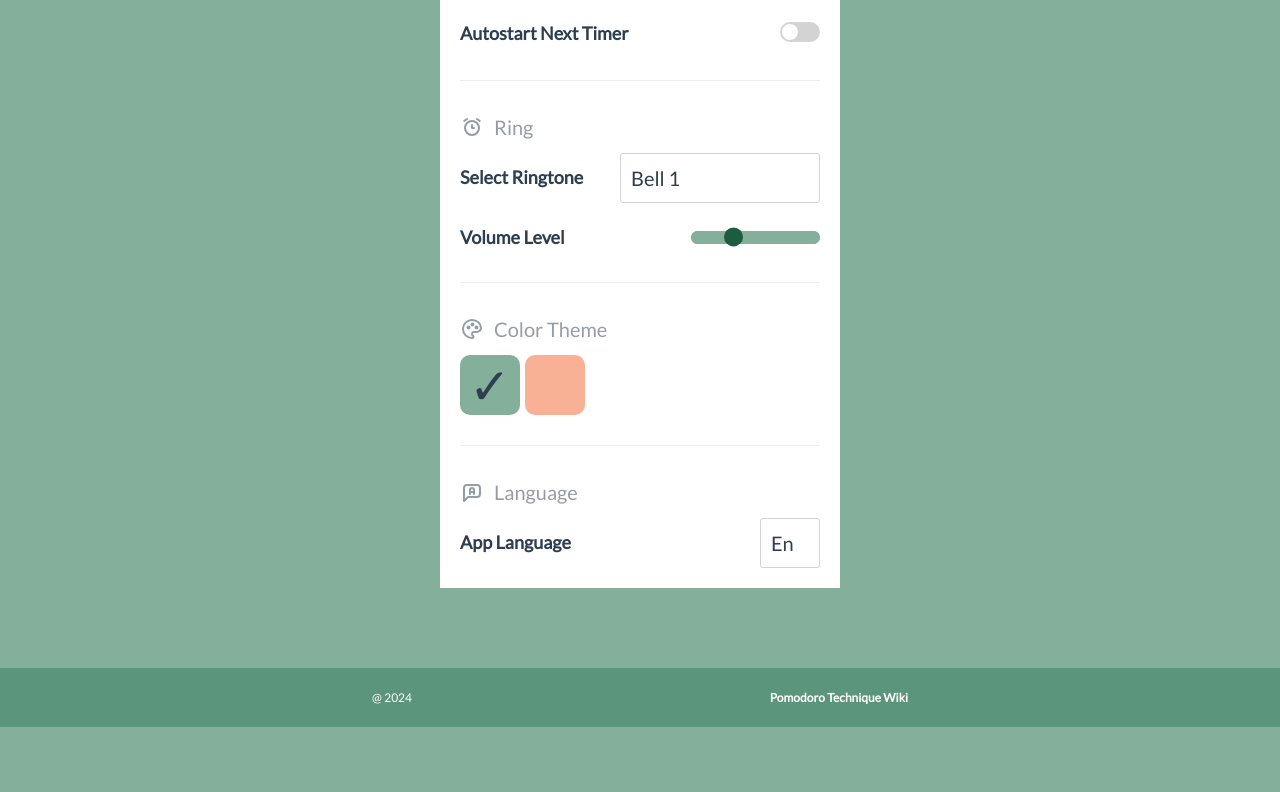
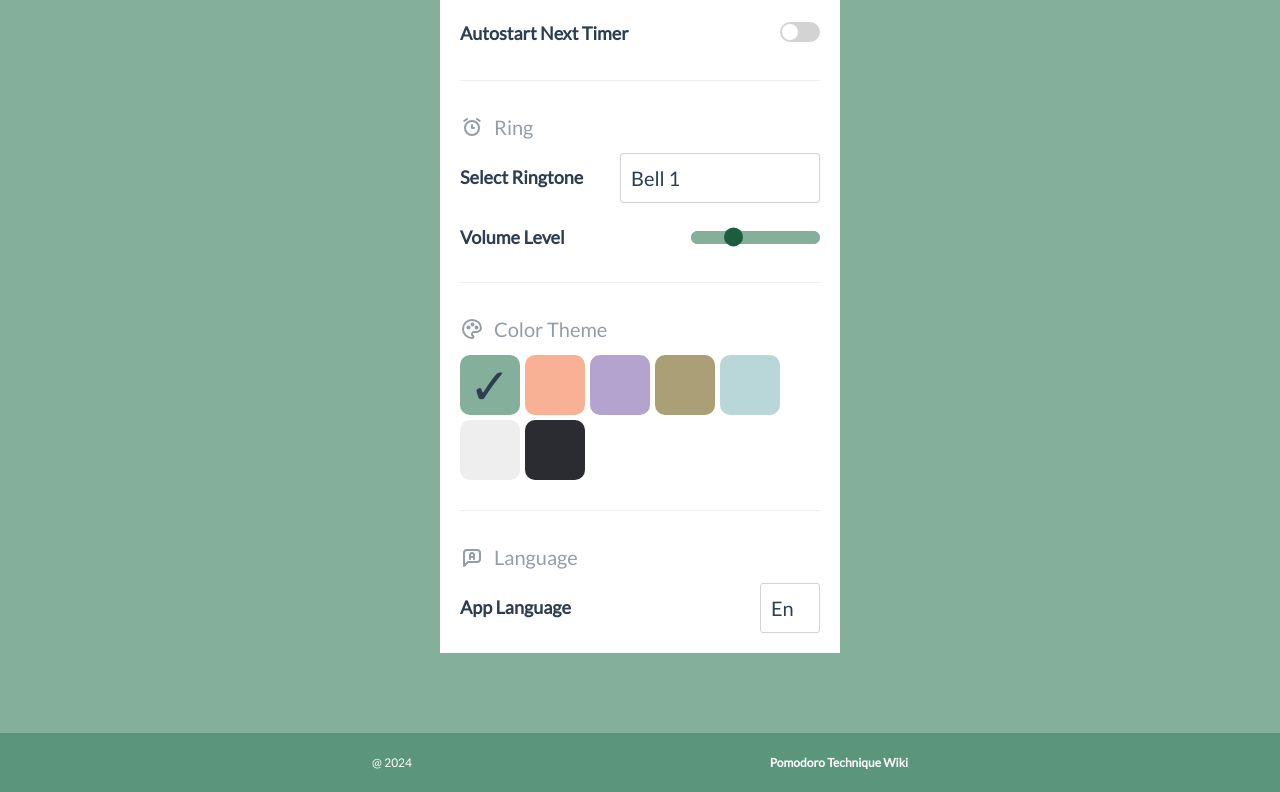
Before and after one commit to yygthb/pomo, a Vue app: page / in a window 1280 px wide. Shown: the part 627-1419 px from the top of the page. Before the commit the page ends 1354 px from the top, so only its background shows below. Built offline with nearby package versions, Linux system fonts and the light colour scheme.

Commit message:
feat: color themes

```diff
--- a/src/assets/styles/_variables.scss
+++ b/src/assets/styles/_variables.scss
@@ -1,6 +1,11 @@
 :root {
   --c-green: #83AF9B;
   --c-coral: #F8B195;
+  --c-purple: #B4A3CF;
+  --c-brown: #AB9F77;
+  --c-blue: #B9D7D9;
+  --c-light: #eee;
+  --c-dark: #2A2C31;
 }
 
 :root {
@@ -39,6 +44,51 @@ body.coral {
   --c-main-dark-4: #9b4421;
 }
 
+body.purple {
+  --c-main: #B4A3CF;
+  --c-main-light: #c1b3d6;
+  --c-main-dark: #a38cc7;
+  --c-main-dark-2: #987bc7;
+  --c-main-dark-3: #7f58be;
+  --c-main-dark-4: #6d42b3;
+}
+
+body.brown {
+  --c-main: #AB9F77;
+  --c-main-light: #c7bb95;
+  --c-main-dark: #857850;
+  --c-main-dark-2: #6d5d2c;
+  --c-main-dark-3: #645320;
+  --c-main-dark-4: #554410;
+}
+
+body.blue {
+  --c-main: #B9D7D9;
+  --c-main-light: #d9eef0;
+  --c-main-dark: #7bb5b9;
+  --c-main-dark-2: #41a6ad;
+  --c-main-dark-3: #219199;
+  --c-main-dark-4: #04848d;
+}
+
+body.light {
+  --c-main: #EEEEEE;
+  --c-main-light: #f8f8f8;
+  --c-main-dark: #ddd;
+  --c-main-dark-2: #b9b9b9;
+  --c-main-dark-3: #b3b3b3;
+  --c-main-dark-4: #979797;
+}
+
+body.dark {
+  --c-main: #2A2C31;
+  --c-main-light: #17191d;
+  --c-main-dark: #3e4046;
+  --c-main-dark-2: #6b6c74;
+  --c-main-dark-3: #53575e;
+  --c-main-dark-4: #7d7e83;
+}
+
 body {
   --color-bg: var(--c-main);
   --color-bg-light: var(--c-main-light);
@@ -58,3 +108,7 @@ body {
   --color-link: var(--c-indigo-light);
   --color-link-hover: var(--c-indigo-dark);
 }
+
+body.light {
+  --color-text-contrast: var(--c-indigo);
+}
--- /dev/null
+++ b/src/components/ColorThemeSelector.vue
@@ -0,0 +1,97 @@
+<script setup>
+import { setColorTheme } from "@/helpers/colorTheme";
+import { ref } from "vue";
+
+const colors = ref([
+  "green",
+  "coral",
+  "purple",
+  "brown",
+  "blue",
+  "light",
+  "dark",
+]);
+
+const selectedColorTheme = ref(colors.value[0]);
+
+function updateColorTheme(color) {
+  selectedColorTheme.value = color;
+  setColorTheme(color);
+}
+</script>
+
+<template>
+  <ul class="colors-container">
+    <div
+      v-for="(color, idx) in colors"
+      :key="idx"
+      :class="[
+        'color-item',
+        `color-${color}`,
+        color === selectedColorTheme && 'active',
+      ]"
+      @click="updateColorTheme(color)"
+    ></div>
+  </ul>
+</template>
+
+<style lang="scss" scoped>
+.colors-container {
+  display: flex;
+  gap: 5px;
+  flex-wrap: wrap;
+
+  .color-item {
+    position: relative;
+    display: block;
+    width: 60px;
+    height: 60px;
+    border-radius: var(--b-radius-l);
+    cursor: pointer;
+
+    &.active::after {
+      position: absolute;
+      z-index: 2;
+      top: 50%;
+      left: 50%;
+      transform: translate(-50%, -50%);
+      display: block;
+      content: "✓";
+      font-size: 50px;
+      color: var(--color-text);
+    }
+
+    &.color-green {
+      background-color: var(--c-green);
+    }
+
+    &.color-coral {
+      background-color: var(--c-coral);
+    }
+
+    &.color-purple {
+      background-color: var(--c-purple);
+    }
+
+    &.color-brown {
+      background-color: var(--c-brown);
+    }
+
+    &.color-blue {
+      background-color: var(--c-blue);
+    }
+
+    &.color-light {
+      background-color: var(--c-light);
+    }
+
+    &.color-dark {
+      background-color: var(--c-dark);
+
+      &.active::after {
+        color: var(--color-text-contrast);
+      }
+    }
+  }
+}
+</style>
--- a/src/components/Settings.vue
+++ b/src/components/Settings.vue
@@ -1,13 +1,12 @@
 <script setup>
-import { computed, ref, watch } from "vue";
+import { computed, ref } from "vue";
 import { store } from "@/store/store";
 import { i18n } from "../config/i18n";
-import { setColorTheme } from "@/helpers/colorTheme";
 import InputNumber from "./ui/InputNumber.vue";
 import AppCheckbox from "./ui/AppCheckbox.vue";
 import AppSelect from "./ui/AppSelect.vue";
 import AppRange from "./ui/AppRange.vue";
-import ColorSelector from "./ui/ColorSelector.vue";
+import ColorThemeSelector from "./ColorThemeSelector.vue";
 import IconTimer from "./icons/IconTimer.vue";
 import IconRing from "./icons/IconRing.vue";
 import IconLang from "./icons/IconLang.vue";
@@ -18,7 +17,6 @@ const langOptions = ref([
   { name: "En", value: "en" },
   { name: "Ru", value: "ru" },
 ]);
-const colors = ref(["green", "coral"]);
 
 const mappedMainTimerStartVal = computed(() => timer.mainTimerStartVal);
 function mainTimerStartValChange(val) {
@@ -44,11 +42,6 @@ function selectOptionChange(val) {
 function volumeLevelChange(val) {
   sound.setSoundVolumeLevel(val);
 }
-
-const selectedColor = ref(colors.value[0]);
-watch(selectedColor, () => {
-  setColorTheme(selectedColor.value);
-});
 
 const selectedLang = ref(langOptions.value[0]);
 function setI18nLocale(val) {
@@ -130,7 +123,7 @@ function setI18nLocale(val) {
           <div class="config-title">Color Theme</div>
         </div>
         <div class="config-setup">
-          <ColorSelector :colors="colors" v-model="selectedColor" />
+          <ColorThemeSelector />
         </div>
       </div>
 
--- a/src/components/ui/ColorSelector.vue
+++ /dev/null
@@ -1,66 +0,0 @@
-<script setup>
-defineProps({
-  colors: {
-    type: Array,
-    default: [],
-  },
-  modelValue: {
-    type: String,
-  },
-});
-
-const emit = defineEmits(["update:modelValue"]);
-</script>
-
-<template>
-  <ul class="colors-container">
-    <div
-      v-for="(color, idx) in colors"
-      :key="idx"
-      :class="[
-        'color-item',
-        `color-${color}`,
-        color === modelValue && 'active',
-      ]"
-      @click="emit('update:modelValue', color)"
-    ></div>
-  </ul>
-</template>
-
-<style lang="scss" scoped>
-.colors-container {
-  display: flex;
-  gap: 5px;
-  flex-wrap: wrap;
-
-  .color-item {
-    position: relative;
-    display: block;
-    width: 60px;
-    height: 60px;
-    border-radius: var(--b-radius-l);
-    cursor: pointer;
-
-    &.active {
-      &::after {
-        position: absolute;
-        z-index: 2;
-        top: 50%;
-        left: 50%;
-        transform: translate(-50%, -50%);
-        display: block;
-        content: "✓";
-        font-size: 50px;
-      }
-    }
-
-    &.color-green {
-      background-color: var(--c-green);
-    }
-
-    &.color-coral {
-      background-color: var(--c-coral);
-    }
-  }
-}
-</style>
--- a/src/store/timerStore.js
+++ b/src/store/timerStore.js
@@ -2,7 +2,7 @@ const MAIN_TIMER_START_VAL = 2;
 const INITIAL_BREAK_TIMER_VAL = 1;
 
 var timerInterval;
-const TIMER_INTERVAL_VALUE = 1000;
+const TIMER_INTERVAL_VALUE = 10;
 
 export default {
   mainTimerStartVal: MAIN_TIMER_START_VAL,
```
